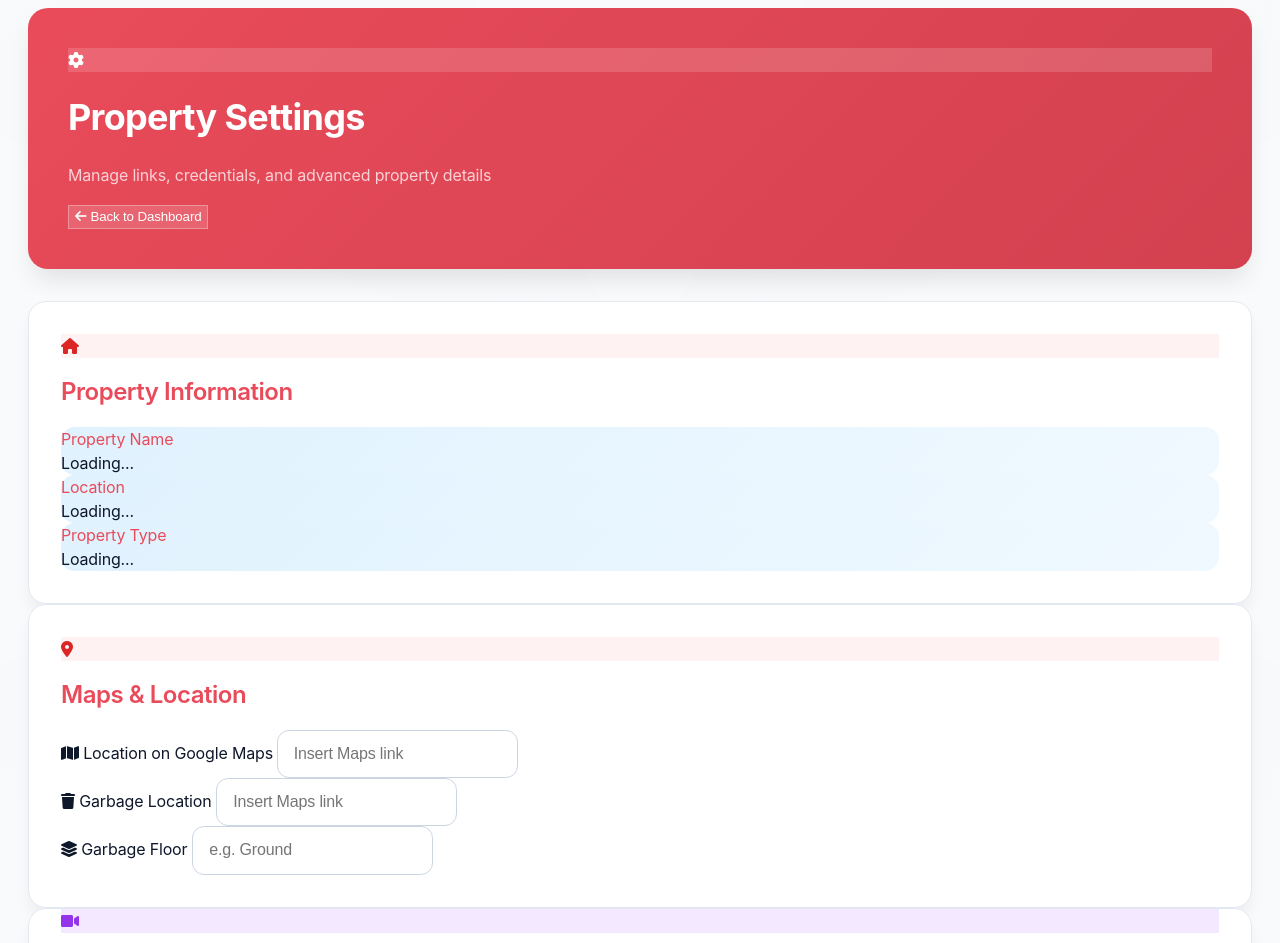
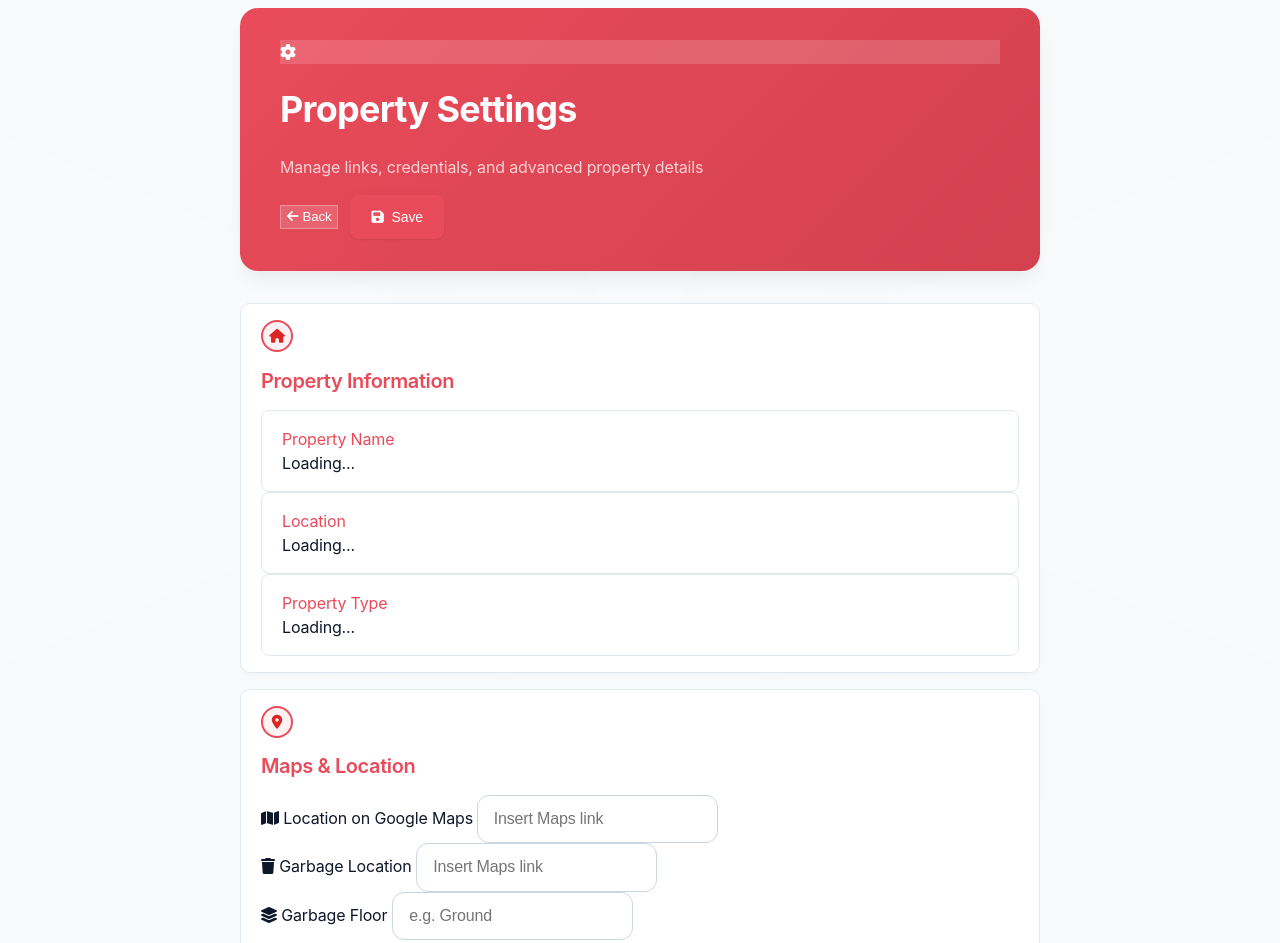
Before and after one commit to atlanticholiday/atlanticholiday.github.io, a plain HTML site: page property-settings.html in a window 1280 px wide. Shown: the top 943 px of the page. Drawn offline with Linux system fonts and the light colour scheme.

Commit message:
Fixed the property settings

```diff
--- a/js/app.js
+++ b/js/app.js
@@ -445,8 +445,8 @@ function setupGlobalEventListeners() {
         // Category navigation buttons
         categories.forEach((cat, idx) => {
             const btn = document.createElement('button');
-            btn.innerHTML = `<i class="${cat.icon} mr-2"></i>${cat.title}`;
-            btn.className = 'flex items-center px-4 py-2 rounded hover:bg-gray-100';
+            btn.innerHTML = `<i class="${cat.icon}"></i><span>${cat.title}</span>`;
+            btn.className = 'flex items-center gap-2 px-3 py-1.5 rounded-md text-sm hover:bg-gray-100';
             btn.dataset.idx = idx; // store index for filtering
             if (idx === 0) btn.classList.add('bg-gray-100');
             btn.onclick = () => {
--- a/property-settings.html
+++ b/property-settings.html
@@ -223,10 +223,16 @@
             <p>Manage links, credentials, and advanced property details</p>
           </div>
         </div>
-        <button id="back-to-dashboard" class="back-btn">
-          <i class="fas fa-arrow-left"></i>
-          <span>Back to Dashboard</span>
-        </button>
+        <div class="header-actions" style="display:flex;gap:0.75rem;align-items:center;">
+          <button id="back-to-dashboard" class="back-btn">
+            <i class="fas fa-arrow-left"></i>
+            <span>Back</span>
+          </button>
+          <button type="submit" form="property-settings-form" id="save-top-btn" class="btn btn-primary">
+            <i class="fas fa-save"></i>
+            <span>Save</span>
+          </button>
+        </div>
       </div>
     </div>
 
--- a/styles/property-settings.css
+++ b/styles/property-settings.css
@@ -20,10 +20,11 @@ body {
 .header {
   background: linear-gradient(135deg, var(--ps-brand-start) 0%, var(--ps-brand-end) 100%);
   color: #fff;
-  border-radius: 20px;
-  padding: 2.5rem;
-  margin-bottom: 2rem;
-  box-shadow: 0 15px 25px -5px rgba(0,0,0,.1);
+  border-radius: 18px;
+  padding: 2rem 2.5rem;
+  margin: 0 auto 2rem;
+  max-width: 800px;
+  box-shadow: 0 12px 20px -6px rgba(0,0,0,.08);
 }
 .header .header-icon {
   background: rgba(255,255,255,.15);
@@ -44,23 +45,38 @@ body {
 /* Section cards -----------------------------------------*/
 .property-info, .form-section {
   background: var(--bg-card);
-  border-radius: 18px;
-  padding: 2rem;
-  box-shadow: 0 12px 20px -5px rgba(0,0,0,.08);
+  border-radius: 10px;
+  padding: 1rem 1.25rem;
+  box-shadow: 0 4px 8px -4px rgba(0,0,0,.05);
   border: 1px solid #e2e8f0;
+  margin: 0 auto 1rem; /* center and spacing */
+  max-width: 800px; /* prevent full-width stretch */
 }
 .section-header .section-icon {
-  background: linear-gradient(135deg, var(--ps-brand-start), var(--ps-brand-end));
-  color: #fff;
+  flex-shrink: 0;
+  width: 2rem; /* 32px */
+  height: 2rem;
+  display: flex;
+  align-items: center;
+  justify-content: center;
+  background: #ffffff; /* white chip */
+  color: var(--ps-brand-start);
+  border: 2px solid var(--ps-brand-start);
+  border-radius: 9999px;
+  font-size: 0.875rem;
 }
-.section-title { color: var(--ps-brand-start); }
+.section-title {
+  color: var(--ps-brand-start);
+  font-size: 1.25rem;
+  font-weight: 600;
+}
 
 /* Inputs -------------------------------------------------*/
 
 /* Collapsible sections ----------------------------------*/
-.section-header{cursor:pointer;user-select:none;}
+.section-header{cursor:pointer;user-select:none;gap:0.75rem;}
 .form-section.collapsed > :not(.section-header){display:none;}
-.form-section.collapsed{padding:0 2rem 1rem;}
+.form-section.collapsed{padding:0.5rem 1.25rem;}
 .form-input {
   border-radius: 12px;
   border: 1px solid #cbd5e1;
@@ -75,13 +91,19 @@ body {
 
 /* Info cards --------------------------------------------*/
 .info-card {
-  background: linear-gradient(135deg, var(--brand-color-ultra-light) 0%, var(--brand-color-light) 100%);
-  border: 1px solid var(--brand-color-light-border);
-  background: linear-gradient(135deg, #e0f2fe 0%, #f0f9ff 100%);
-  border: none;
-  border-radius: 14px;
+  background: #ffffff;
+  border: 1px solid #e2e8f0;
+  border-radius: 8px;
+  padding: 1rem 1.25rem;
 }
 .info-label { color: var(--ps-brand-start); }
 
+/* Actions -------------------------------------------------*/
+.actions{display:flex;justify-content:flex-end;gap:0.75rem;max-width:800px;margin:0 auto 2rem;}
+.action-buttons{display:flex;gap:0.75rem;}
+.btn{display:flex;align-items:center;gap:0.5rem;font-size:0.875rem;font-weight:500;padding:0.6rem 1.25rem;border-radius:8px;border:1px solid transparent;transition:background .2s ease,border-color .2s ease;cursor:pointer;}
+.btn-primary{background:var(--ps-brand-start);color:#fff;border-color:var(--ps-brand-start);} .btn-primary:hover{background:var(--ps-brand-end);}
+.btn-secondary{background:#fff;color:var(--ps-brand-start);border:1px solid var(--ps-brand-start);} .btn-secondary:hover{background:#f9fafb;}
+
 /* Anchor highlight animation */
 .highlight { background:#fef9c3; transition: background 2s ease-out; }
```
Also changed, not shown: styles/allinfo.css (+8 -6 lines).
